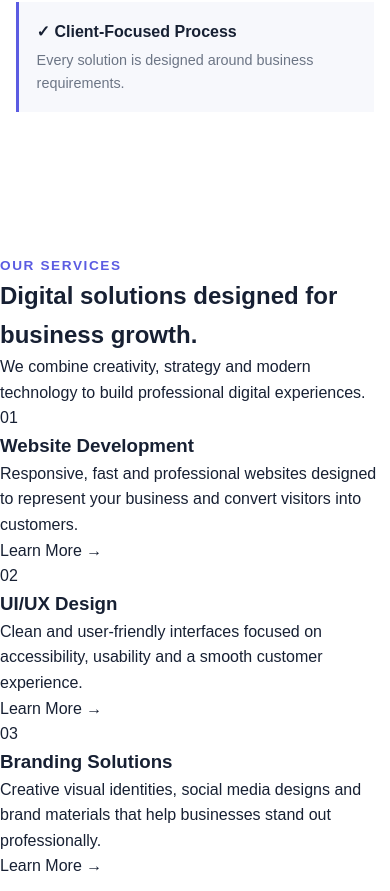
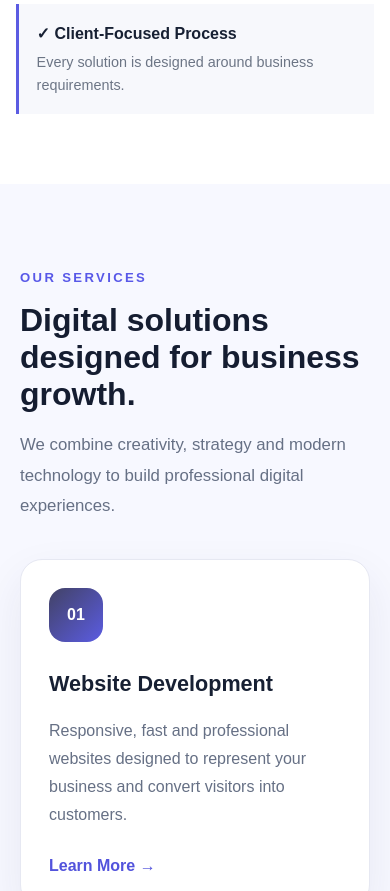
Before and after one commit to Melani-007/freelance-portfolio-devops-assignment, a website: page src/index.html in a window 390 px wide. Shown: the part 2256-3147 px from the top of the page. Drawn offline with Linux system fonts and the light colour scheme.

Commit message:
style: design responsive services section

```diff
--- a/src/styles/style.css
+++ b/src/styles/style.css
@@ -527,3 +527,129 @@ img {
     font-size: 1.5rem;
   }
 }
+
+/* =========================
+   Services Section
+========================= */
+
+.services-section {
+  padding: 110px 24px;
+  background: #f7f8ff;
+}
+
+.section-container {
+  width: min(1180px, 100%);
+  margin: 0 auto;
+}
+
+.section-heading {
+  max-width: 720px;
+  margin: 0 auto 55px;
+  text-align: center;
+}
+
+.section-label {
+  display: inline-block;
+  margin-bottom: 14px;
+  color: #5858e8;
+  font-size: 0.82rem;
+  font-weight: 800;
+  letter-spacing: 0.18em;
+}
+
+.section-heading h2 {
+  margin-bottom: 18px;
+  color: #151d31;
+  font-size: clamp(2rem, 4vw, 3.2rem);
+  line-height: 1.15;
+}
+
+.section-heading p {
+  color: #667085;
+  font-size: 1.05rem;
+  line-height: 1.8;
+}
+
+.services-grid {
+  display: grid;
+  grid-template-columns: repeat(3, 1fr);
+  gap: 24px;
+}
+
+.service-card {
+  padding: 34px;
+  background: #ffffff;
+  border: 1px solid #e6e8f2;
+  border-radius: 22px;
+  box-shadow: 0 18px 45px rgba(34, 40, 88, 0.08);
+  transition:
+    transform 0.3s ease,
+    box-shadow 0.3s ease,
+    border-color 0.3s ease;
+}
+
+.service-card:hover {
+  transform: translateY(-8px);
+  border-color: #5b5ce2;
+  box-shadow: 0 24px 55px rgba(54, 55, 130, 0.15);
+}
+
+.service-number {
+  width: 54px;
+  height: 54px;
+  margin-bottom: 25px;
+  display: grid;
+  place-items: center;
+  color: #ffffff;
+  background: linear-gradient(135deg, #424265, #5b5ce2);
+  border-radius: 16px;
+  font-size: 1rem;
+  font-weight: 800;
+}
+
+.service-card h3 {
+  margin-bottom: 15px;
+  color: #172033;
+  font-size: 1.35rem;
+}
+
+.service-card p {
+  margin-bottom: 24px;
+  color: #667085;
+  line-height: 1.75;
+}
+
+.service-link {
+  color: #5253dc;
+  font-weight: 700;
+  text-decoration: none;
+}
+
+.service-link:hover {
+  text-decoration: underline;
+}
+
+@media (max-width: 900px) {
+  .services-grid {
+    grid-template-columns: repeat(2, 1fr);
+  }
+}
+
+@media (max-width: 620px) {
+  .services-section {
+    padding: 80px 20px;
+  }
+
+  .section-heading {
+    margin-bottom: 38px;
+    text-align: left;
+  }
+
+  .services-grid {
+    grid-template-columns: 1fr;
+  }
+
+  .service-card {
+    padding: 28px;
+  }
+}
```
